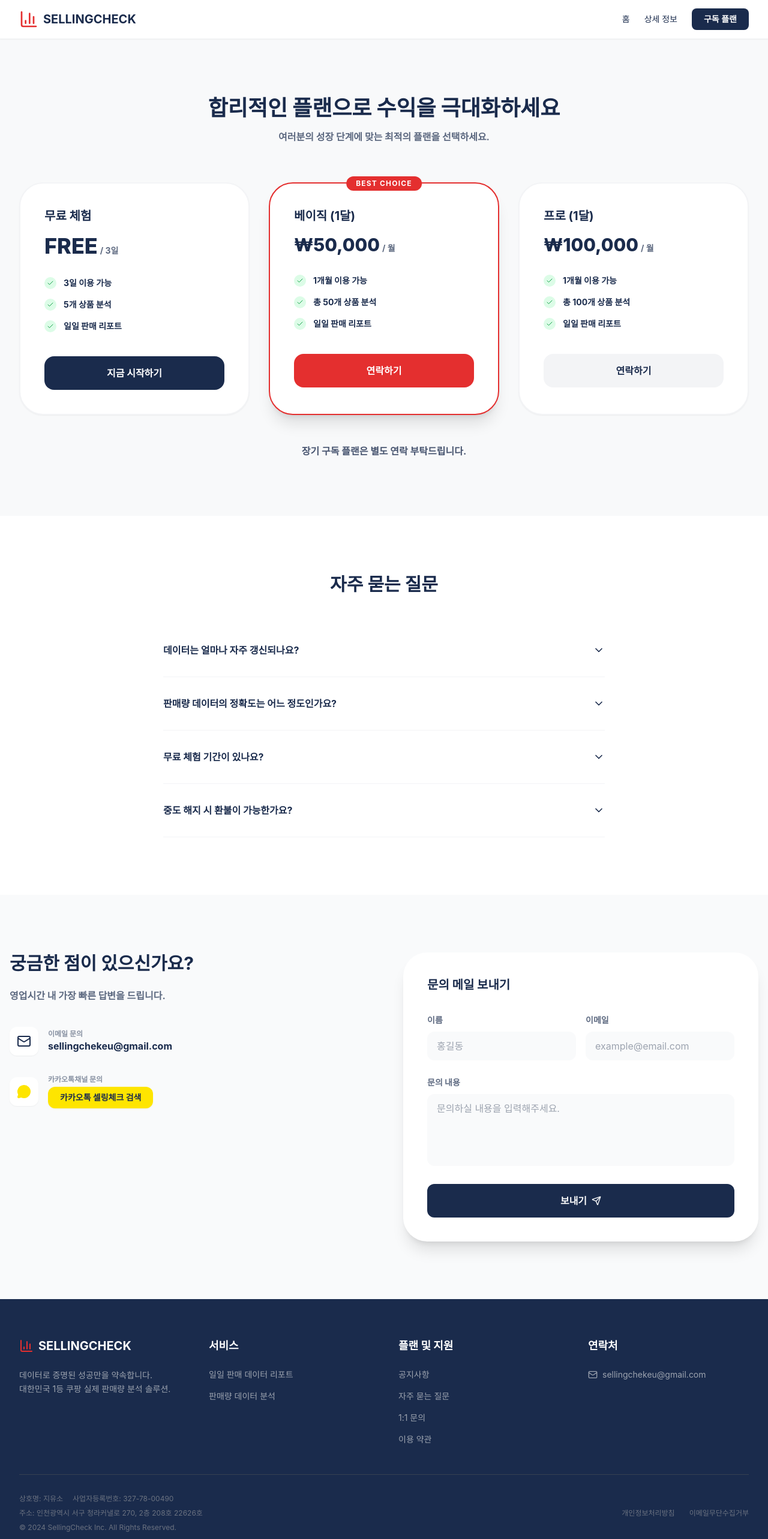
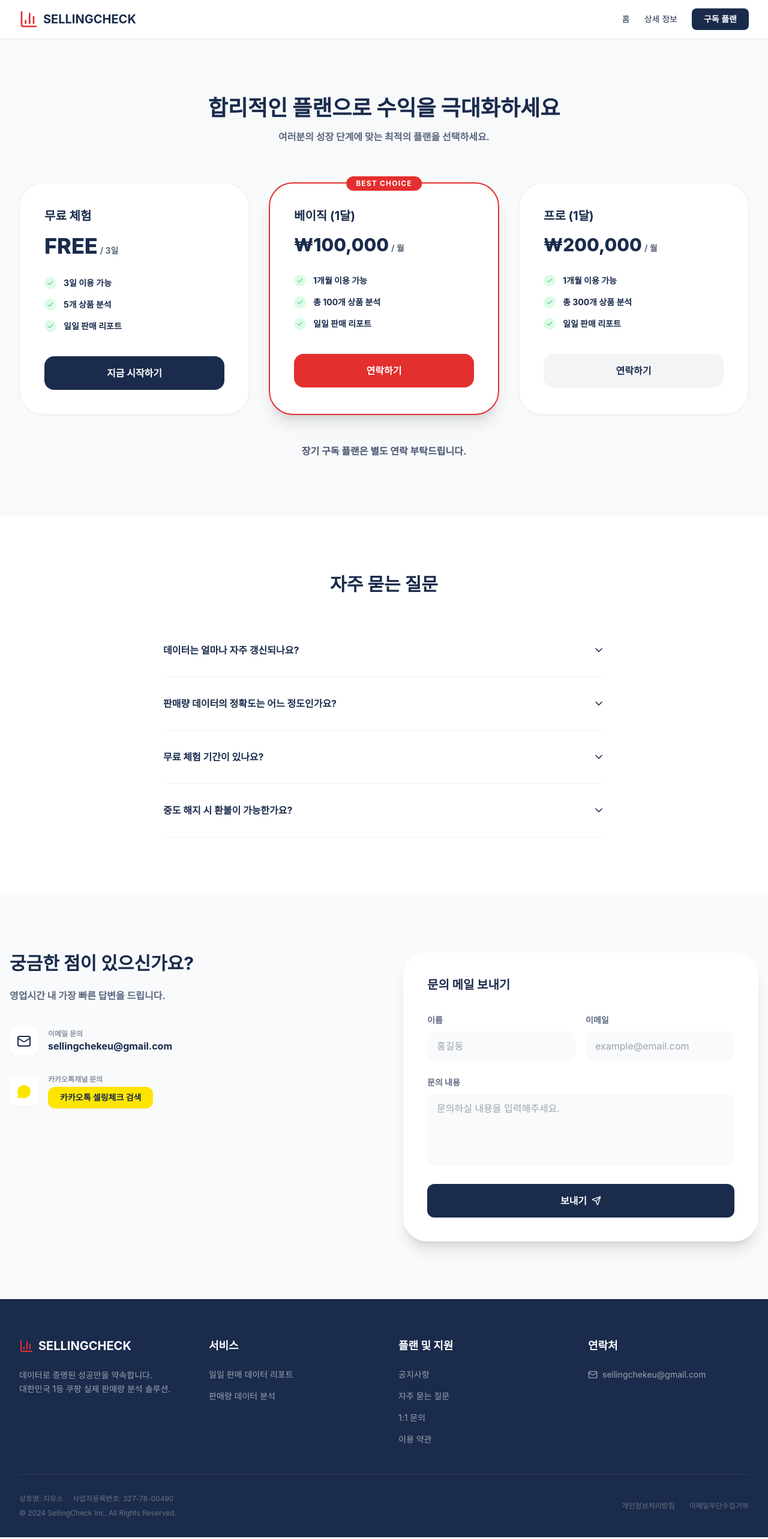
Before and after one commit to namdaewoong/sellingcheck, a React (Vite) app: page /#/support in a window 1280 px wide. Shown: the top 2566 px of the page at 60% size. Built offline with nearby package versions, Linux system fonts and the light colour scheme; a web font is replaced by a local one.

Commit message:
feat: Update pricing and features for plans
Adjusted pricing and feature limits for "Basic" and "Pro" plans to offer enhanced value and better align with market offerings. Removed the address from the footer as it's not essential for customer display.

```diff
--- a/components/Footer.tsx
+++ b/components/Footer.tsx
@@ -53,9 +53,6 @@ const Footer: React.FC = () => {
               <span>상호명: 지유소</span>
               <span>사업자등록번호: 327-78-00490</span>
             </div>
-            <div className="flex flex-wrap gap-x-4 gap-y-1">
-              <span>주소: 인천광역시 서구 청라커낼로 270, 2층 208호 22626호</span>
-            </div>
             <p>© 2024 SellingCheck Inc. All Rights Reserved.</p>
           </div>
           <div className="flex gap-6">
--- a/pages/SupportPage.tsx
+++ b/pages/SupportPage.tsx
@@ -13,15 +13,15 @@ const plans: PricingPlan[] = [
   {
     id: 'basic',
     name: '베이직 (1달)',
-    price: '50,000',
+    price: '100,000',
     isPopular: true,
-    features: ['1개월 이용 가능', '총 50개 상품 분석', '일일 판매 리포트'],
+    features: ['1개월 이용 가능', '총 100개 상품 분석', '일일 판매 리포트'],
   },
   {
     id: 'pro',
     name: '프로 (1달)',
-    price: '100,000',
-    features: ['1개월 이용 가능', '총 100개 상품 분석', '일일 판매 리포트'],
+    price: '200,000',
+    features: ['1개월 이용 가능', '총 300개 상품 분석', '일일 판매 리포트'],
   },
 ];
 
```
